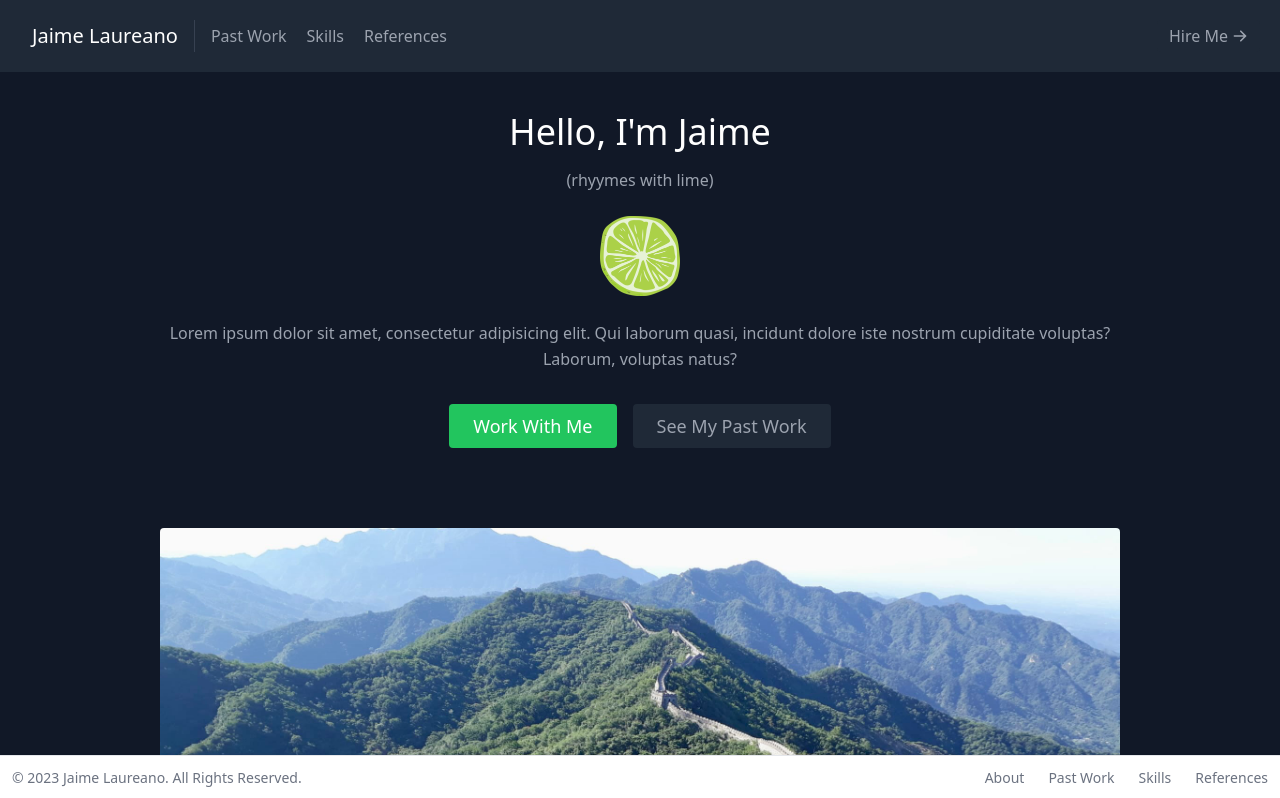
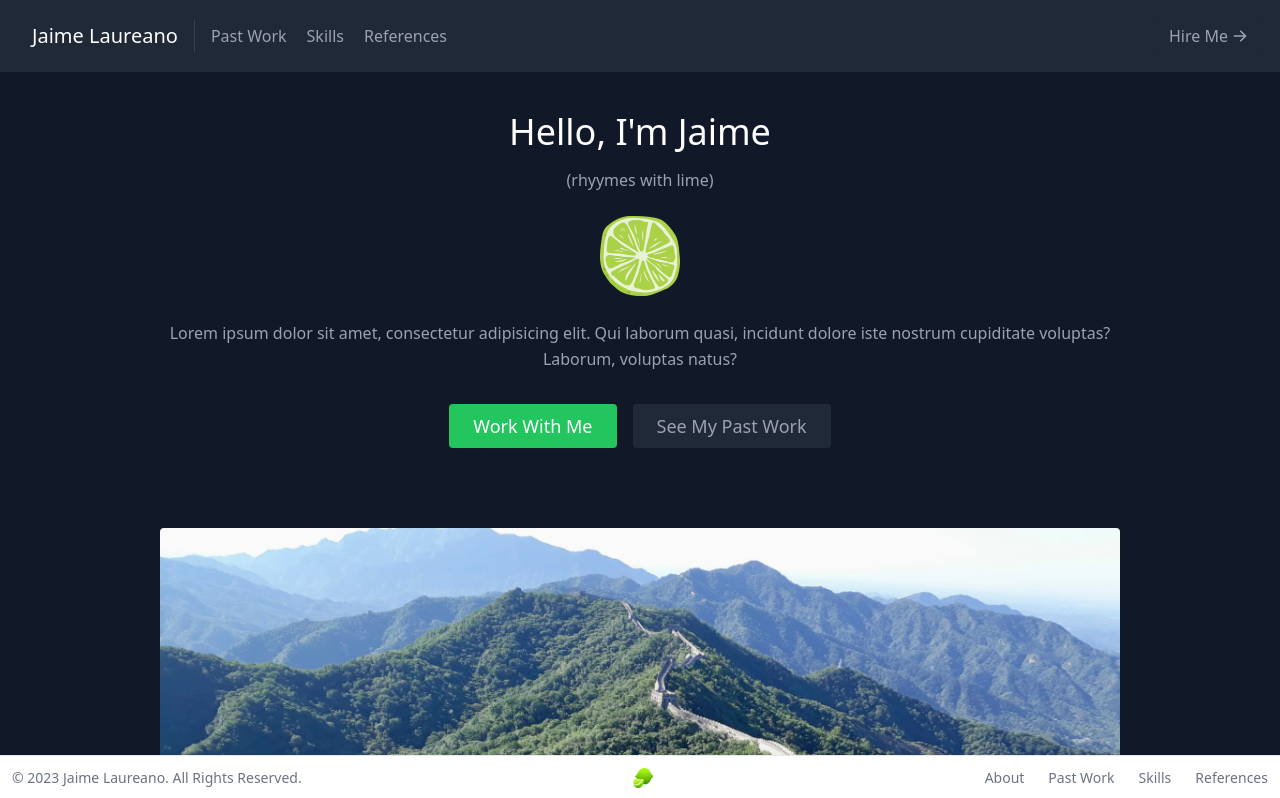
Before and after one commit to Jaime-Laureano/portfolio, a React (Create React App) app: page / in a window 1280 px wide. Shown: the top 798 px of the page. Built offline with nearby package versions, Linux system fonts and the light colour scheme.

Commit message:
adding lime on Footer component

```diff
--- a/src/components/Footer.js
+++ b/src/components/Footer.js
@@ -10,6 +10,9 @@ function Footer() {
         </a>
         . All Rights Reserved.
       </span>
+      <div className="flex justify-center">
+        <img className=" w-5 h-5" alt="lime" src="./lime3.png" />
+      </div>
       <ul class="flex flex-wrap items-center mt-3 text-sm text-gray-500 dark:text-gray-400 sm:mt-0">
         <li>
           <a href="#about" class="mr-4 hover:underline md:mr-6 ">
```
